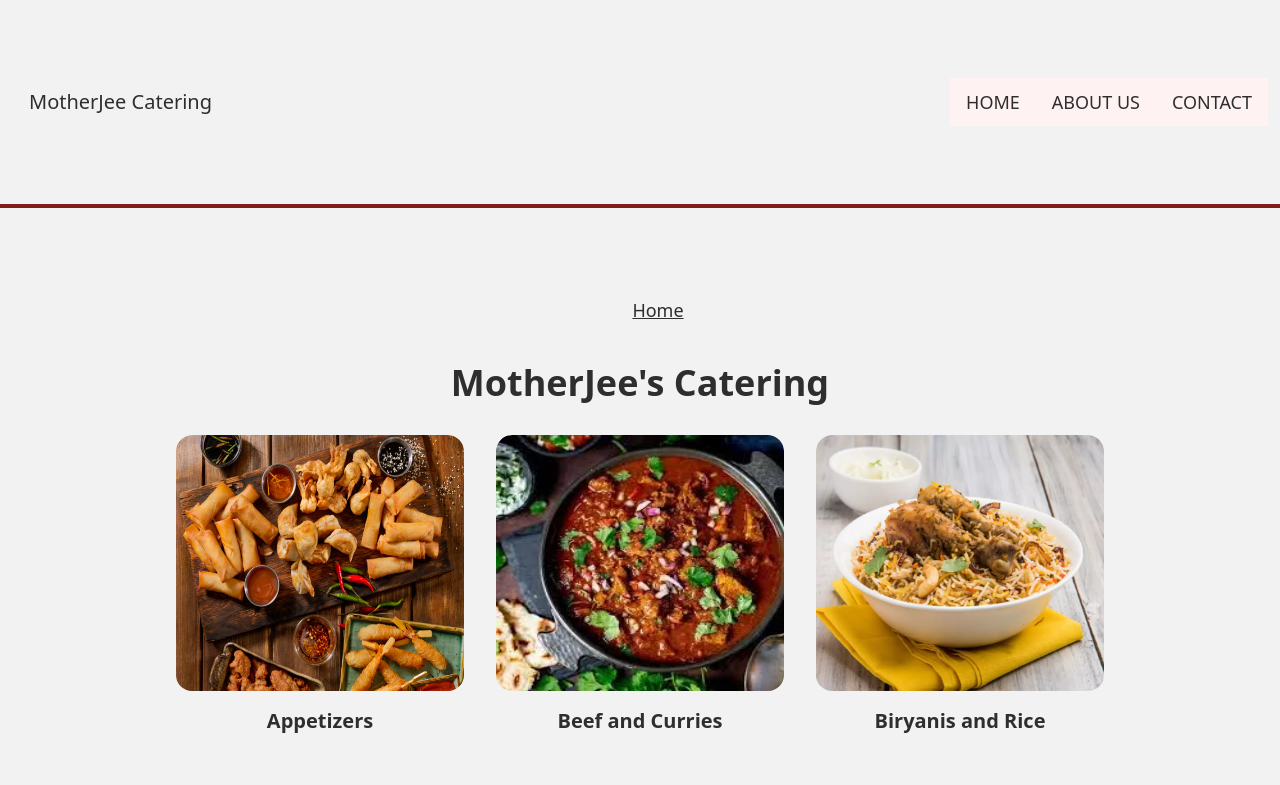
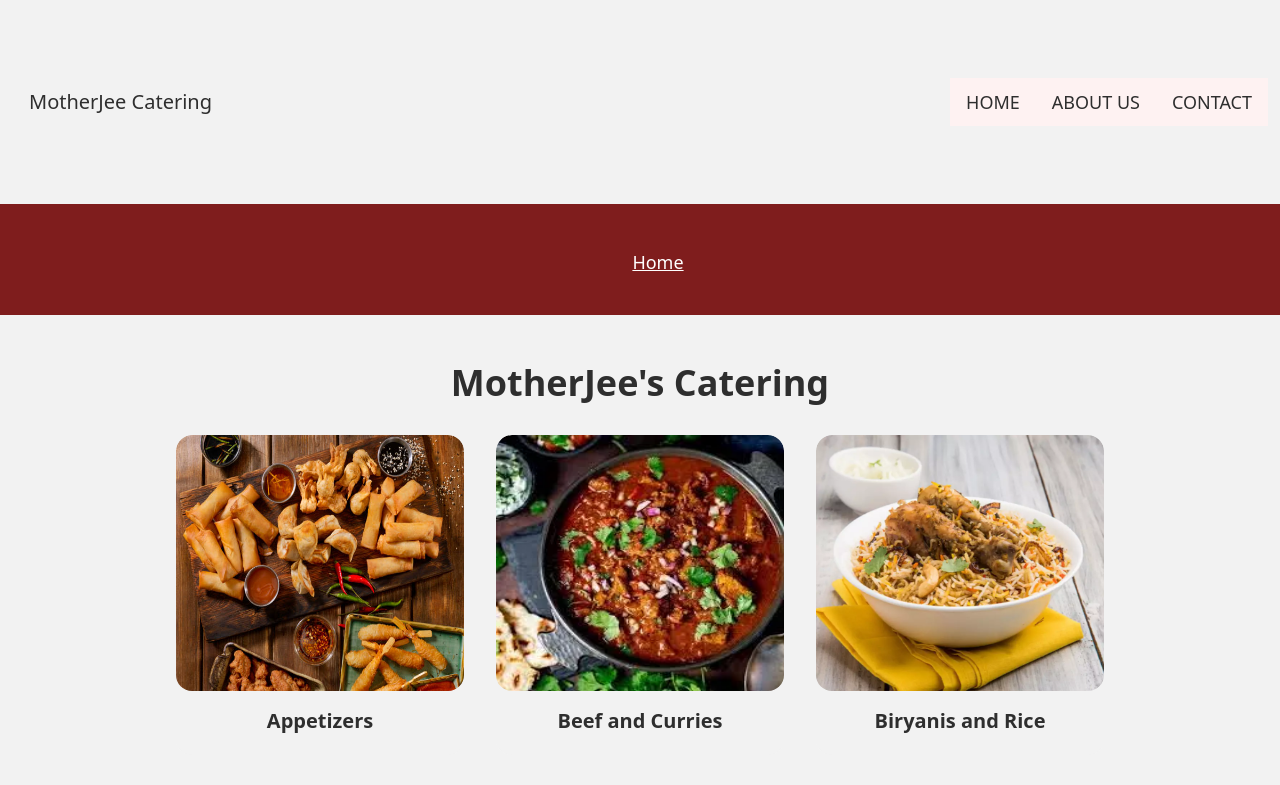
Before and after one commit to ebrahim95/motherjee_catering, a React (Vite) app: page /#/ in a window 1280 px wide. Shown: the top 785 px of the page. Built offline with nearby package versions, Linux system fonts and the light colour scheme.

Commit message:
style: made breadcrumbs into a seperate line

```diff
--- a/src/components/Home.tsx
+++ b/src/components/Home.tsx
@@ -44,12 +44,13 @@ function Home() {
 
   ]
   return (
-    <div className="mx-auto lg:w-5/6 w-11/12 mt-12 flex flex-col items-center" >
-      <div className="text-lg breadcrumbs">
-        <ul>
-          <li><Link to="/">Home</Link></li>
+    <>
+      <div className="text-lg breadcrumbs bg-red-900 w-full place-items-center">
+        <ul className="place-content-center h-4">
+          <li><Link to="/" className="text-white">Home</Link></li>
         </ul>
       </div>
+      <div className="mx-auto lg:w-5/6 w-11/12 mt-12 flex flex-col items-center" >
         <h1>
           MotherJee's Catering
         </h1>
@@ -57,6 +58,7 @@ function Home() {
           {image_src.map((obj, index) => <Cardfood key={index} heading={obj.heading} image={obj.image} />)}
         </div>
       </div >
+    </>
   )
 }
 
```
Lines whose indentation alone changed are shown as unchanged.
